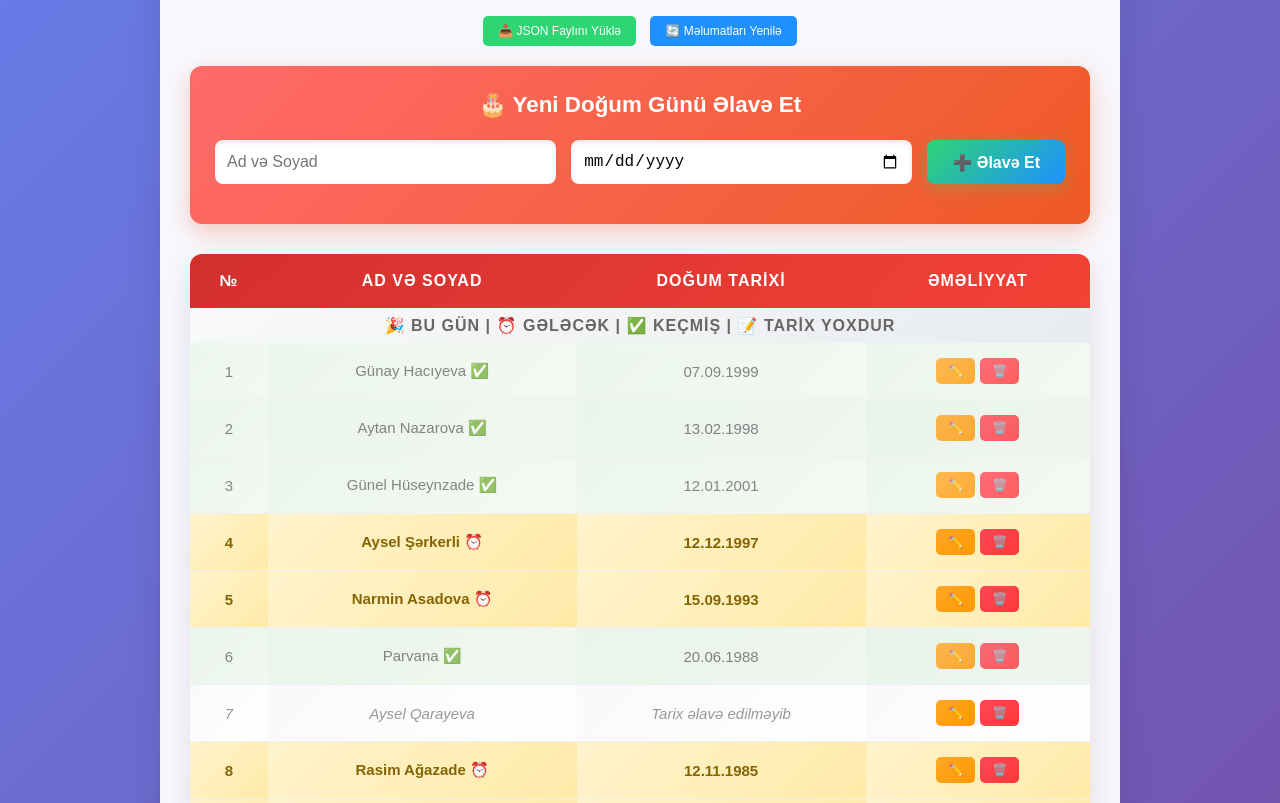
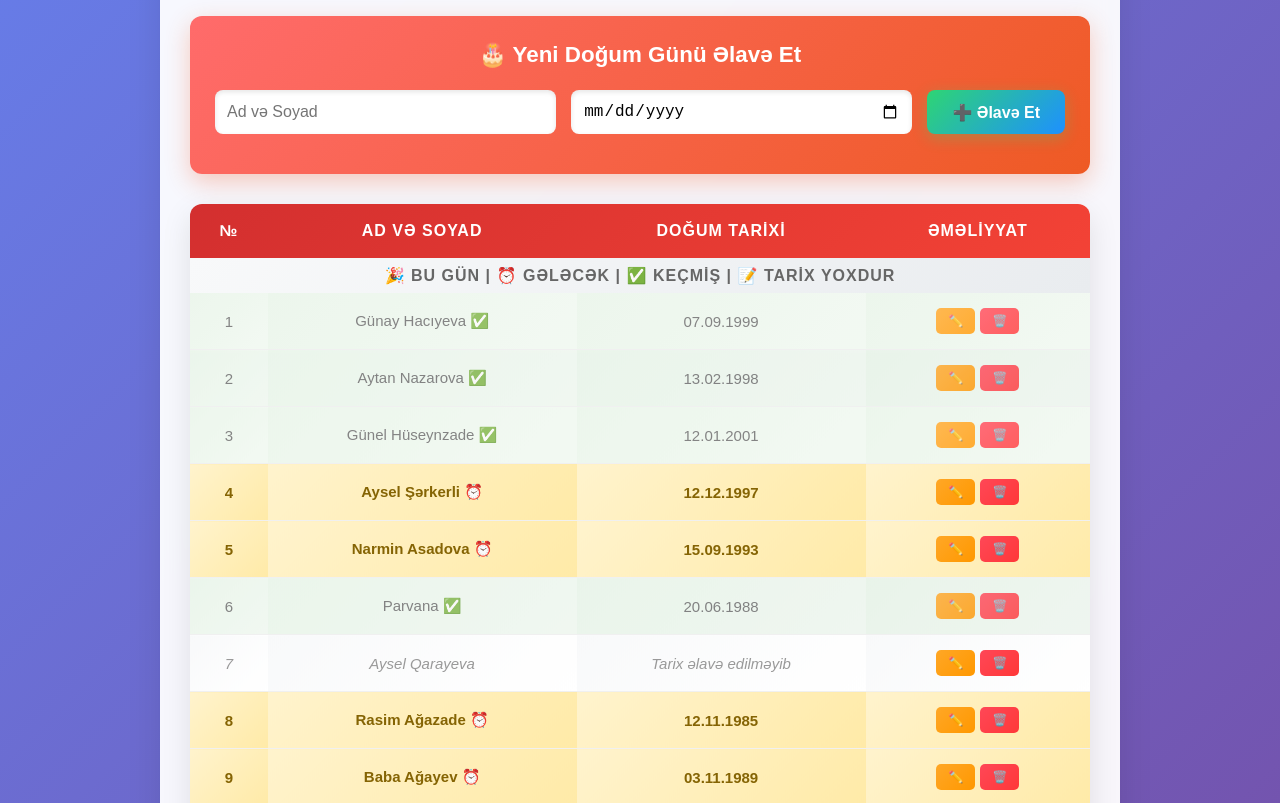
Before and after one commit to hemidirasim/birthay-ultim8, a plain HTML site: page index.html in a window 1280 px wide. Shown: the part 138-941 px from the top of the page. Drawn offline with Linux system fonts and the light colour scheme.

Commit message:
Remove debug sections and console logs
- Removed debug buttons (JSON download, reload data)
- Removed debug functions (downloadData, reloadData)
- Cleaned up console.log statements
- Simplified interface to focus on core functionality
- Removed unnecessary debugging code

```diff
--- a/index.html
+++ b/index.html
@@ -287,11 +287,6 @@
   <div class="container">
     <h1>🎉 Doğum Günləri 🎉</h1>
 
-    <!-- Debug Section -->
-    <div style="text-align: center; margin-bottom: 20px;">
-      <button onclick="downloadData()" style="background: #2ed573; color: white; border: none; padding: 8px 15px; border-radius: 5px; cursor: pointer; font-size: 12px;">📥 JSON Faylını Yüklə</button>
-      <button onclick="reloadData()" style="background: #1e90ff; color: white; border: none; padding: 8px 15px; border-radius: 5px; cursor: pointer; font-size: 12px; margin-left: 10px;">🔄 Məlumatları Yenilə</button>
-    </div>
 
     <!-- Add New Entry Form -->
     <div class="add-form">
@@ -359,7 +354,6 @@
         const response = await fetch('data.json');
         if (response.ok) {
           birthdays = await response.json();
-          console.log('Loaded data from JSON file:', birthdays);
         } else {
           throw new Error('Failed to load JSON file');
         }
@@ -403,7 +397,6 @@
         link.click();
         document.body.removeChild(link);
 
-        console.log('Data saved to JSON file:', birthdays);
         showNotification('Məlumatlar JSON faylına yükləndi!', 'success');
       } catch (error) {
         console.error('Error saving to JSON file:', error);
@@ -503,9 +496,6 @@
 
       const newBirthday = { name, date };
       birthdays.push(newBirthday);
-      console.log('Added new birthday:', newBirthday);
-      console.log('Current birthdays array:', birthdays);
-      console.log('Array length:', birthdays.length);
 
       // Save to JSON file
       saveData();
@@ -651,16 +641,6 @@
       }
     }
 
-    // Debug functions
-    function downloadData() {
-      saveData();
-    }
-
-    async function reloadData() {
-      await loadData();
-      renderTable();
-      showNotification('Məlumatlar yeniləndi!', 'success');
-    }
 
     // Initialize the application when page loads
     document.addEventListener('DOMContentLoaded', init);
```
